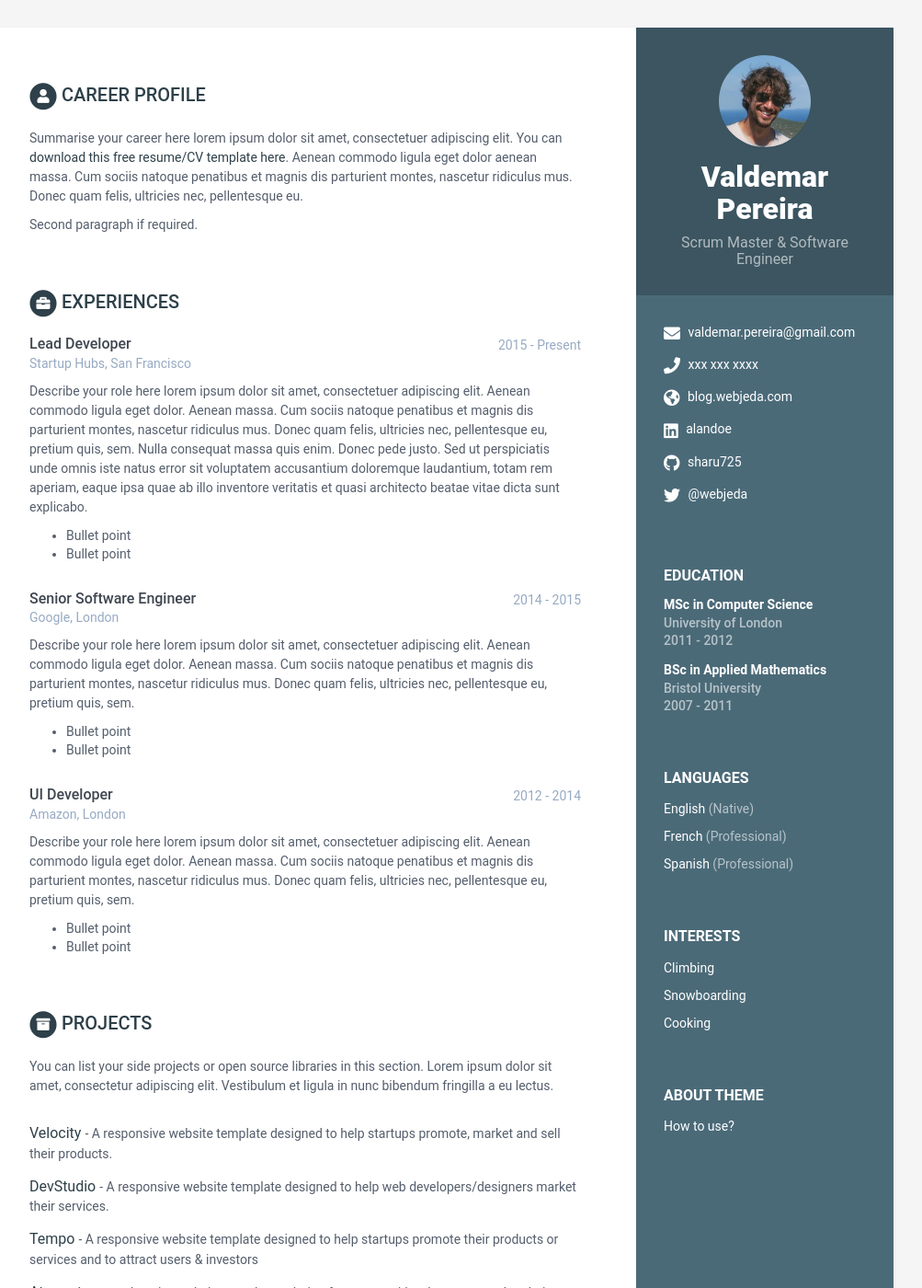
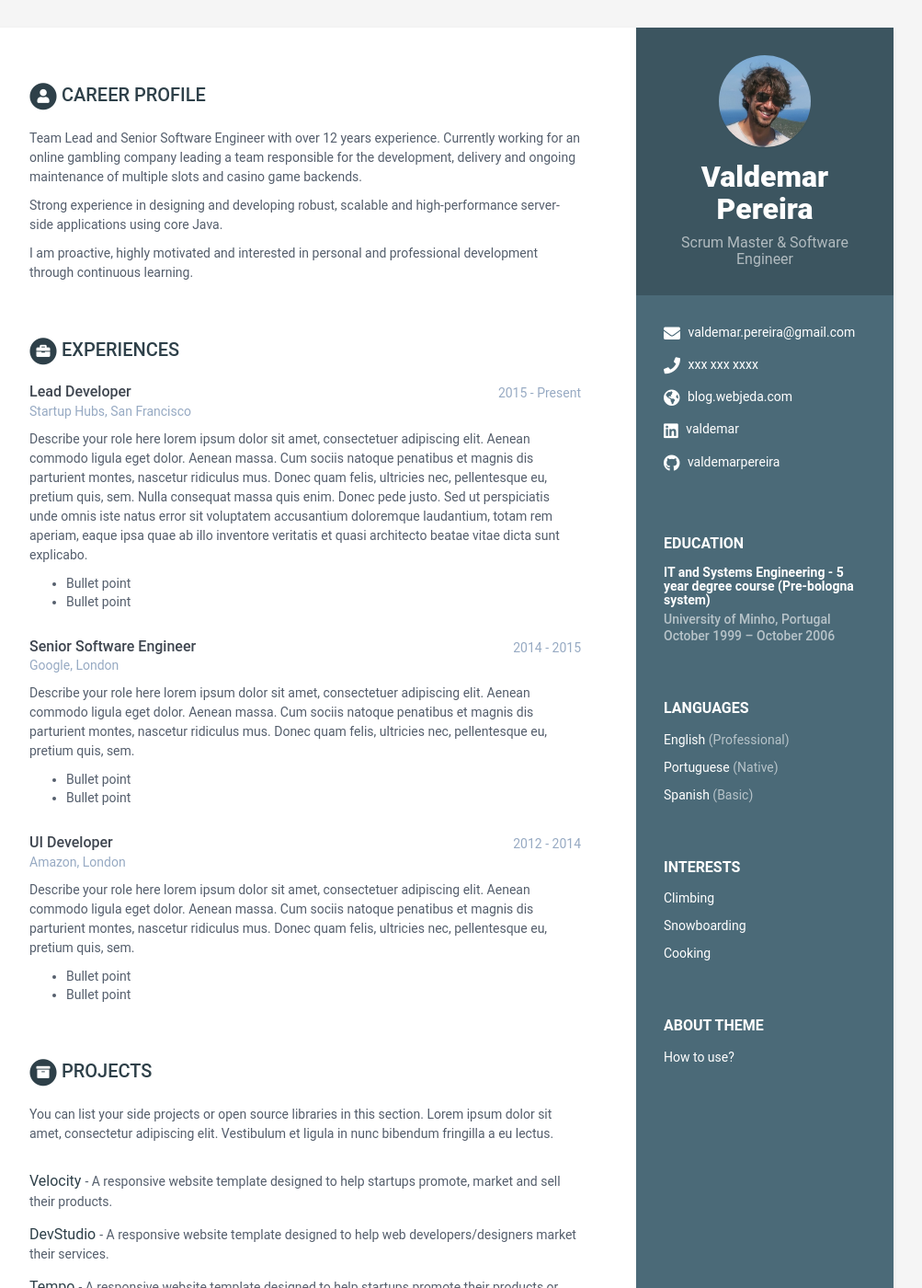
Before and after one commit to valdemarpereira/valdemarpereira.github.io, a Jekyll site: the page built from index.html, in a window 1280 px wide and 1400 px high. Shown: the whole window at 92% size, without its empty margins (168-1171 px from the left). Built offline with Jekyll 4.4.1, drawn with Linux system fonts in a browser that asks for light colours.

Commit message:
Update data.yml

```diff
--- a/_data/data.yml
+++ b/_data/data.yml
@@ -15,24 +15,24 @@ sidebar:
     email: valdemar.pereira@gmail.com
     phone: xxx xxx xxxx
     website: blog.webjeda.com #do not add http://
-    linkedin: alandoe
-    github: sharu725
+    linkedin: valdemar
+    github: valdemarpereira
     gitlab:
     bitbucket:
-    twitter: '@webjeda'
+    twitter:
     stack-overflow: # Number/Username, e.g. 123456/alandoe
     codewars:
     goodreads: # Number-Username, e.g. 123456-alandoe
 
     languages:
       - idiom: English
+        level: Professional
+
+      - idiom: Portuguese
         level: Native
 
-      - idiom: French
-        level: Professional
-
       - idiom: Spanish
-        level: Professional
+        level: Basic
 
     interests:
       - item: Climbing
@@ -47,40 +47,43 @@ sidebar:
 career-profile:
     title: Career Profile
     summary: |
-      Summarise your career here lorem ipsum dolor sit amet, consectetuer
-      adipiscing elit. You can [download this free resume/CV template here]().
-      Aenean commodo ligula eget dolor aenean massa. Cum sociis natoque
-      penatibus et magnis dis parturient montes, nascetur ridiculus mus.
-      Donec quam felis, ultricies nec, pellentesque eu.
+      Team Lead and Senior Software Engineer with over 12 years experience.
+      Currently working for an online gambling company leading a team responsible
+      for the development, delivery and ongoing maintenance
+      of multiple slots and casino game backends.
 
-      Second paragraph if required.
+      Strong experience in designing and developing robust, scalable and high-performance server-side
+      applications using core Java.
+
+      I am proactive, highly motivated and interested in personal and professional development through continuous learning.
 
 education:
-    - degree: MSc in Computer Science
-      university: University of London
-      time: 2011 - 2012
-      details: |
-        Describe your study here lorem ipsum dolor sit amet, consectetuer
-        adipiscing elit. Aenean commodo ligula eget dolor. Aenean massa. Cum
-        sociis natoque penatibus et magnis dis parturient montes, nascetur
-        ridiculus mus. Donec quam felis, ultricies nec, pellentesque eu,
-        pretium quis, sem.
+    - degree: IT and Systems Engineering - 5 year degree course (Pre-bologna system)
+      university: University of Minho, Portugal
+      time: October 1999 – October 2006
 
-          - Bullet point
-          - Bullet point
 
-    - degree: BSc in Applied Mathematics
-      university: Bristol University
-      time: 2007 - 2011
-      details: |
-        Describe your study here lorem ipsum dolor sit amet, consectetuer
-        adipiscing elit. Aenean commodo ligula eget dolor. Aenean massa. Cum
-        sociis natoque penatibus et magnis dis parturient montes, nascetur
-        ridiculus mus. Donec quam felis, ultricies nec, pellentesque eu,
-        pretium quis, sem.
+skills:
+    title: Skills &amp; Proficiency
 
-          - Bullet point
-          - Bullet point
+    toolset:
+      - name: Python & Django
+        level: 98%
+
+      - name: Javascript & jQuery
+        level: 98%
+
+      - name: Angular
+        level: 98%
+
+      - name: HTML5 & CSS
+        level: 95%
+
+      - name: Ruby on Rails
+        level: 85%
+
+      - name: Sketch & Photoshop
+        level: 60%
 
 experiences:
     - role: Lead Developer
```
